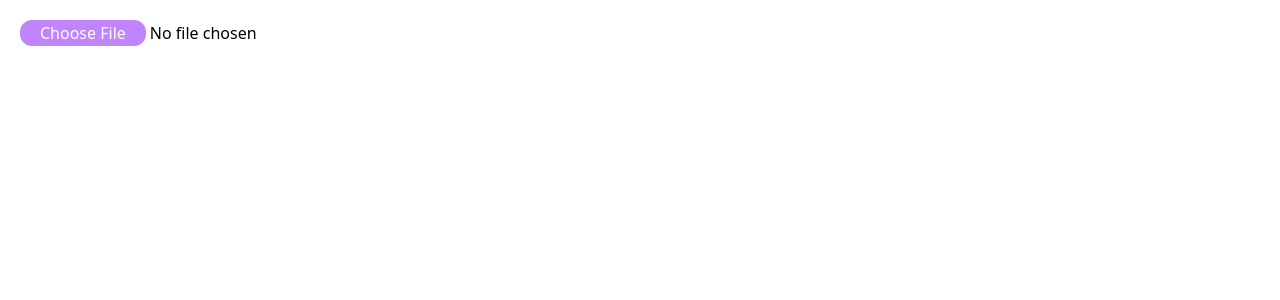
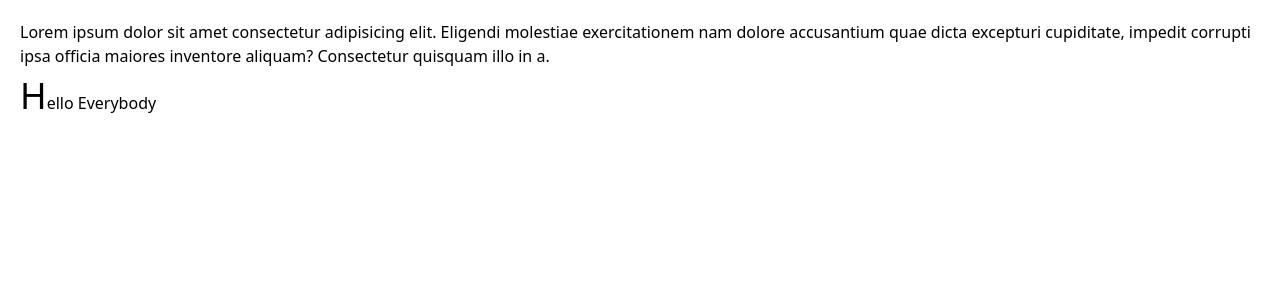
Before and after one commit to jaieve/carrot-market, a Next.js app: page / in a window 1280 px wide. Shown: the top 300 px of the page. Built offline with nearby package versions, Linux system fonts and the light colour scheme.

Commit message:
[tailwind] More modifiers

```diff
--- a/pages/index.tsx
+++ b/pages/index.tsx
@@ -4,11 +4,13 @@ const Home: NextPage = () => {
   // 4.7 강의 5분 46초
   return (
     <div className="flex flex-col space-y-2 p-5">
-      <input
-        type="file"
-        className="transition-colors file:cursor-pointer file:rounded-xl file:border-0 file:bg-purple-400 file:px-5 file:text-white file:hover:bg-purple-700"
-      />
-      {/* modifier는 중첩이 가능하다! file:hover:options */}
+      <p className="first-line:hover:text-2xl">
+        Lorem ipsum dolor sit amet consectetur adipisicing elit. Eligendi
+        molestiae exercitationem nam dolore accusantium quae dicta excepturi
+        cupiditate, impedit corrupti ipsa officia maiores inventore aliquam?
+        Consectetur quisquam illo in a.
+      </p>
+      <p className="first-letter:text-4xl">Hello Everybody</p>
     </div>
   );
 };
```
